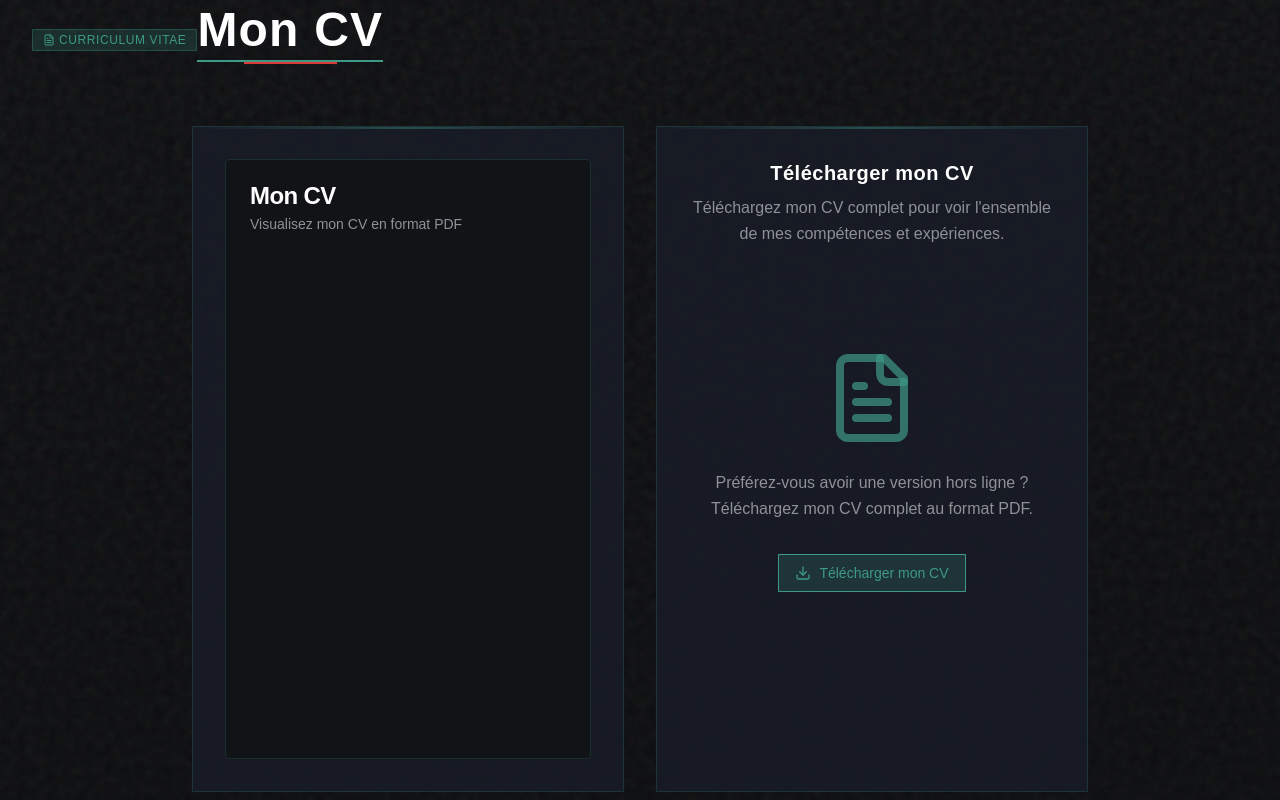
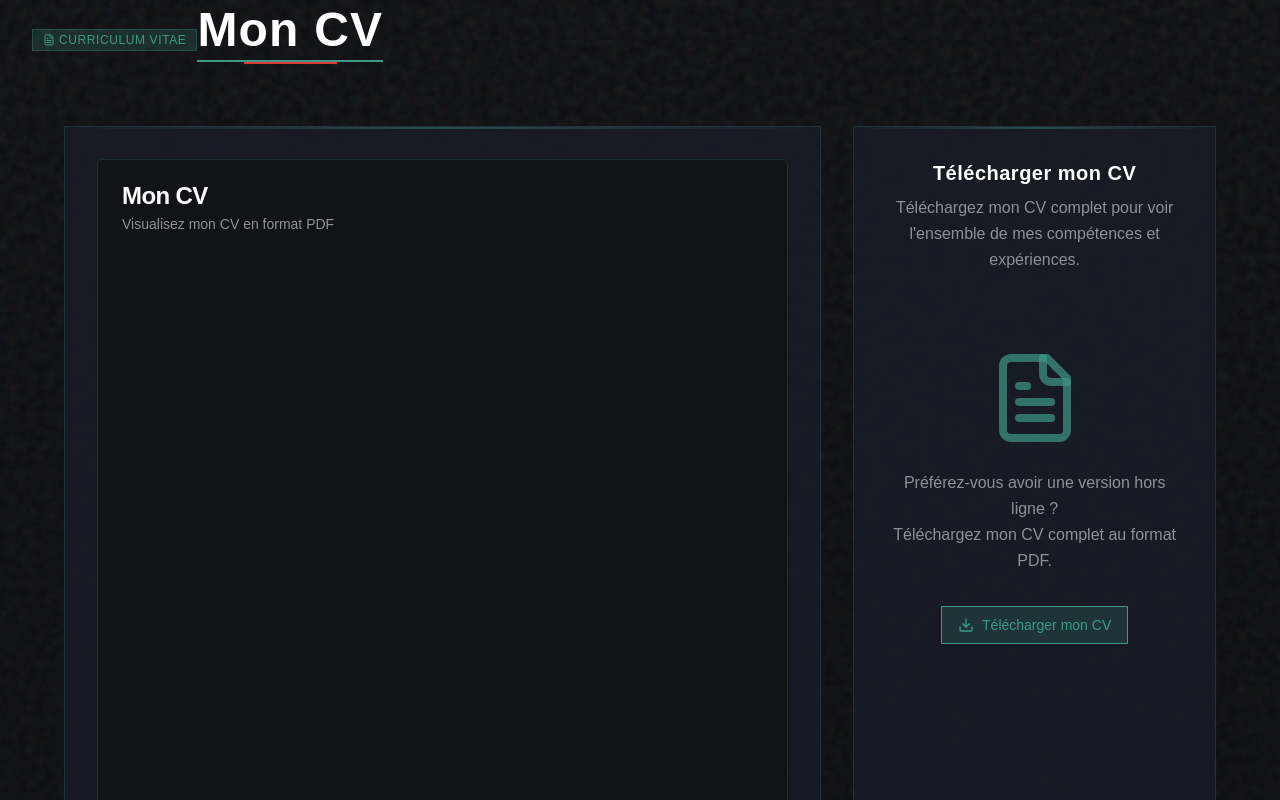
Before and after one commit to Coockiepickle/portfolio-mw-en, a React (Vite) app: page / in a window 1280 px wide. Shown: the part 5080-5880 px from the top of the page. Built offline with nearby package versions, Linux system fonts and the light colour scheme.

Commit message:
Increase resume size
The size of the resume displayed on the page will be increased.

```diff
--- a/src/components/Resume.tsx
+++ b/src/components/Resume.tsx
@@ -1,3 +1,4 @@
+
 import { useState, useEffect } from 'react';
 import { FileText, Download } from 'lucide-react';
 import { cn } from '@/lib/utils';
@@ -48,16 +49,16 @@ const Resume = () => {
         </div>
 
         <div className={cn("mt-8 transition-all duration-700 delay-150 transform", isVisible ? "opacity-100 translate-y-0" : "opacity-0 translate-y-8")}>
-          <div className="grid grid-cols-1 md:grid-cols-2 gap-8 max-w-4xl mx-auto">
-            {/* CV Preview Card */}
-            <div className="mw-card p-8 w-full hover:shadow-lg hover:shadow-mw-green/30 hover:-translate-y-2 hover:border-mw-green/50 transition-all duration-500">
+          <div className="grid grid-cols-1 lg:grid-cols-3 gap-8 max-w-6xl mx-auto">
+            {/* CV Preview Card - Now takes 2/3 of the space */}
+            <div className="mw-card p-8 w-full hover:shadow-lg hover:shadow-mw-green/30 hover:-translate-y-2 hover:border-mw-green/50 transition-all duration-500 lg:col-span-2">
               <Card className="h-full bg-mw-dark border-mw-green/20">
                 <CardHeader>
                   <CardTitle className="text-white">Mon CV</CardTitle>
                   <CardDescription className="text-mw-lightgray">Visualisez mon CV en format PDF</CardDescription>
                 </CardHeader>
-                <CardContent className="h-[500px]">
-                  {/* PDF Embed */}
+                <CardContent className="h-[650px]">
+                  {/* PDF Embed - Now taller */}
                   <div className="w-full h-full rounded overflow-hidden">
                     <iframe
                       src="/sample-resume.pdf#toolbar=0"
@@ -74,7 +75,7 @@ const Resume = () => {
               </Card>
             </div>
 
-            {/* Download Card */}
+            {/* Download Card - Now takes 1/3 of the space */}
             <div className="mw-card p-8 w-full hover:shadow-lg hover:shadow-mw-green/30 hover:-translate-y-2 hover:border-mw-green/50 transition-all duration-500">
               <div className="text-center mb-6">
                 <h3 className="text-xl font-bold text-white mb-2">Télécharger mon CV</h3>
```
